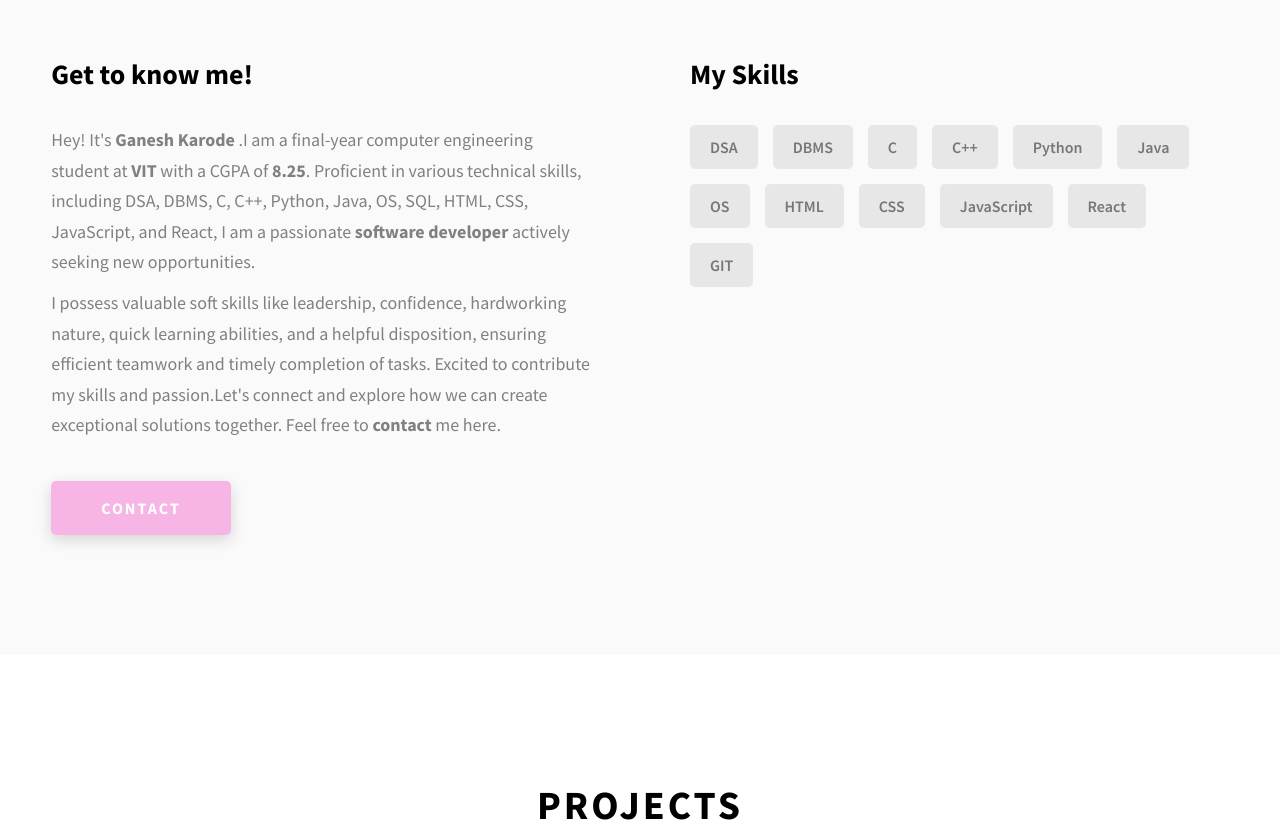
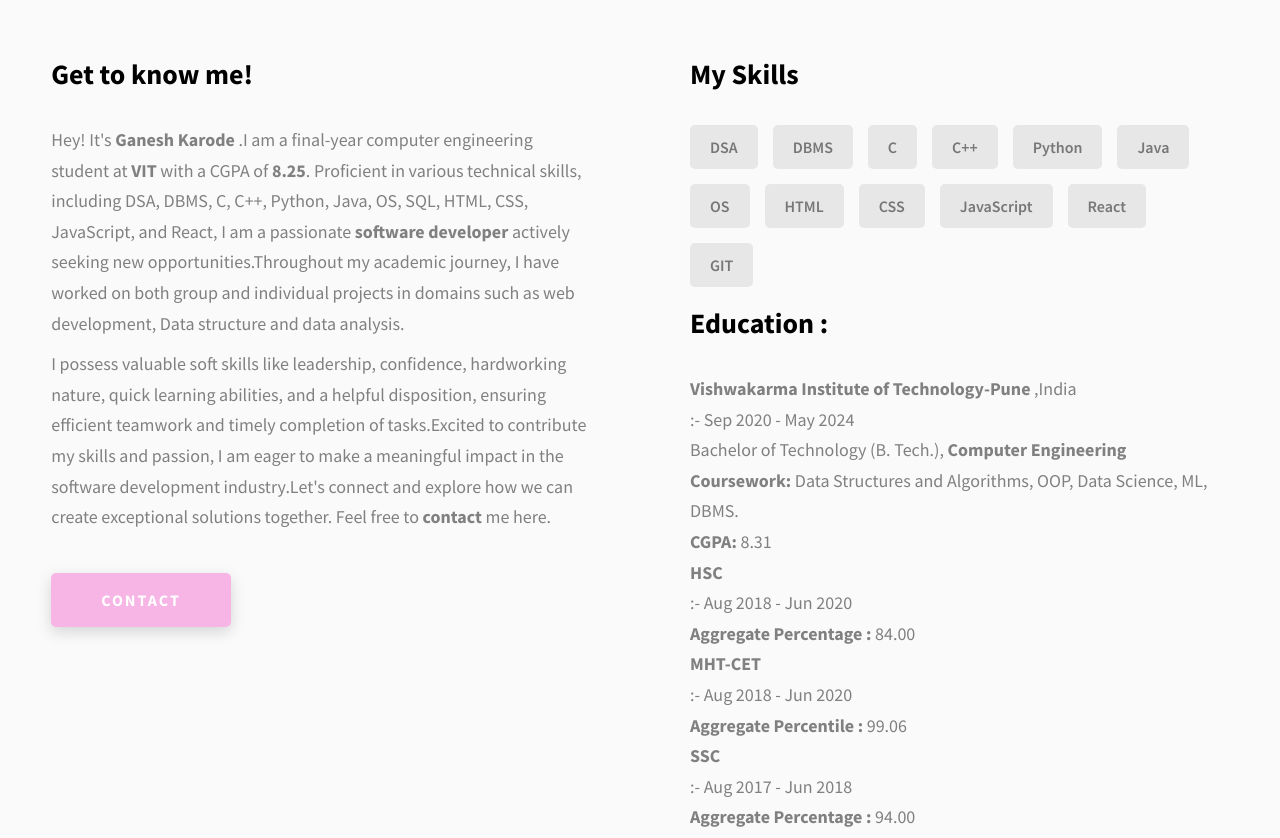
Before and after one commit to ganeshkarode2002/portfolio, a website: page index.html in a window 1280 px wide. Shown: the part 1180-2018 px from the top of the page. Drawn offline with Linux system fonts and the light colour scheme.

Commit message:
Update index.html

```diff
--- a/index.html
+++ b/index.html
@@ -163,9 +163,9 @@
               <p class="about__content-details-para">
                 Hey! It's
                 <strong>Ganesh Karode</strong>
-                .I am a final-year computer engineering student at <strong>VIT</strong> with a CGPA of <STrong>8.25</STrong>. Proficient in various technical skills, including DSA, DBMS, C, C++, Python, Java, OS, SQL, HTML, CSS, JavaScript, and React, I am a passionate <STRong>software developer</STRong> actively seeking new opportunities.              </p>
+                .I am a final-year computer engineering student at <strong>VIT</strong> with a CGPA of <STrong>8.25</STrong>. Proficient in various technical skills, including DSA, DBMS, C, C++, Python, Java, OS, SQL, HTML, CSS, JavaScript, and React, I am a passionate <STRong>software developer</STRong> actively seeking new opportunities.Throughout my academic journey, I have worked on both group and individual projects in domains such as web development, Data structure and data analysis.              </p>
               <p class="about__content-details-para">
-                I possess valuable soft skills like leadership, confidence, hardworking nature, quick learning abilities, and a helpful disposition, ensuring efficient teamwork and timely completion of tasks. Excited to contribute my skills and passion.Let's connect and explore how we can create exceptional solutions together. Feel free to
+                I possess valuable soft skills like leadership, confidence, hardworking nature, quick learning abilities, and a helpful disposition, ensuring efficient teamwork and timely completion of tasks.Excited to contribute my skills and passion, I am eager to make a meaningful impact in the software development industry.Let's connect and explore how we can create exceptional solutions together. Feel free to
                 <strong>contact</strong> me here.
               </p>
             </div>
@@ -190,6 +190,25 @@
               <div class="skills__skill">GIT</div>
 
             </div>
+          <div>
+            <h3 class="about__content-title">Education :</h3>
+              <P class="about__content-details-para">
+               <strong>Vishwakarma Institute of Technology-Pune</strong>  ,India <br>
+                  :- Sep 2020 - May 2024 <br>
+                Bachelor of Technology (B. Tech.), <strong>Computer Engineering</strong> <br>
+                <strong>Coursework:</strong> Data Structures and Algorithms, OOP, Data Science, ML, DBMS. <br>                                                                     <strong>CGPA:</strong> 8.31 <br>
+                <strong>HSC</strong>  	<br>
+                :- Aug 2018 - Jun 2020 <br>
+                <strong>Aggregate Percentage :</strong>  84.00 <br>
+                <strong>MHT-CET</strong><br>                                                                :- Aug 2018 - Jun 2020 <br>
+                <strong>Aggregate Percentile :</strong> 99.06 <br>
+                <strong>SSC</strong> 	<br>
+                :- Aug 2017 - Jun 2018 <br>
+                <strong>Aggregate Percentage :</strong> 94.00 <br>
+              </P>
+
+          </div>
+
           </div>
         </div>
       </div>
```
